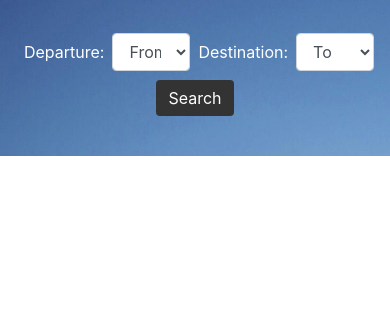
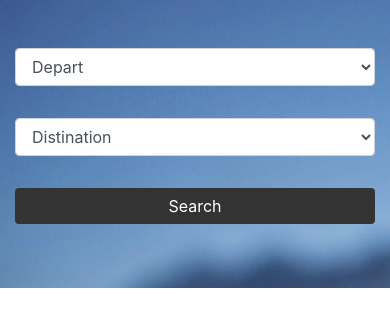
Before and after one commit to abadayoussef/FlightsReservation, a PHP site: page / in a window 390 px wide. Shown: the part 56-383 px from the top of the page. Run offline with PHP 8.4, Linux system fonts and the light colour scheme; data comes from the database, SQL or seed files in the repository; some libraries are stand-ins or nearby versions.

Commit message:
add more responsivity to the website

```diff
--- a/bill.php
+++ b/bill.php
@@ -2,9 +2,10 @@
 session_start();
 include("header.php");
 ?>
-    <div class="alert alert-success alert-dismissible">
+<div class="alert alert-success alert-dismissible">
   <button type="button" class="close" data-dismiss="alert">&times;</button>
   <strong>Success!</strong> Your reservation is done successfully! . back to <a href="index.php">home page</a>
 </div>
 </body>
+
 </html>
--- a/header.php
+++ b/header.php
@@ -32,10 +32,10 @@ if(isset($_SESSION['log']) && isset($_GET['log']) && $_GET['log'] == "out"){
     <nav class="navbar bg-dark navbar-dark">
         <a class="navbar-brand mr-auto" href="index.php">Flight Star</a>
         <?php if(isset($_SESSION['log'])) { ?>
-            <a class="nav-link text-white" href="?log=out">Logout <?php echo $_SESSION['firstname'];?></a>
+        <a class="nav-link text-white" href="?log=out">Logout <?php echo $_SESSION['firstname'];?></a>
 
         <?php }else{ ?>
-            <a class="nav-link text-white" href="regester.php">Sing In / Login</a>
+        <a class="nav-link text-white" href="regester.php">Sing In / Login</a>
 
         <?php } ?>
     </nav>
--- a/index.php
+++ b/index.php
@@ -9,10 +9,13 @@ session_start();
 ?>
 
 <div class="jumbotron jumbotron-fluid">
-        <form class="form-inline" action="index.php" style="display: flex; justify-content: center;" method="POST">
-            <label for="sel1" class="m-2">Departure:</label>
-            <select name="from" class="form-control" id="sel1" style="width: 20%;" required>
-                <option value="" disabled selected>From</option>
+    <div class="container">
+        <form class="form" action="index.php" method="POST">
+            <div class="form-group">
+                <div class="row">
+                    <div class="col-xs-12 col-sm-4">
+                        <select name="from" class="form-control my-3 " required>
+                            <option value="" disabled selected>Depart</option>
                             <?php
                     $query = "SELECT DISTINCT depart FROM Flight";
                     $result = mysqli_query($connection, $query);
@@ -27,9 +30,10 @@ session_start();
                     ?>
                             ?>
                         </select>
-            <label for="sel2" class="m-2">Destination:</label>
-            <select name="to" class="form-control" id="sel2" style="width: 20%;" required>
-            <option value="" disabled selected>To</option>
+                    </div>
+                    <div class="col-xs-12 col-sm-4 ">
+                        <select name="to" class="form-control my-3" required>
+                            <option value="" disabled selected>Distination</option>
                             <?php
                     $query = "SELECT DISTINCT distination FROM Flight";
                     $result = mysqli_query($connection, $query);
@@ -44,10 +48,18 @@ session_start();
                     ?>
                             ?>
                         </select>
-            <button type="submit" class="btn btn-primary m-2">Search</button>
+                    </div>
+                    <div class="col-xs-12 col-sm-4">
+                        <button type="submit" class="btn btn-primary btn-block my-3">Search</button>
+                    </div>
+                </div>
+            </div>
         </form>
     </div>
+
+</div>
 <div class="container">
+    <div class="table-responsive">
         <table class="table">
             <?php
                 if(isset($_POST["from"]) && isset($_POST["to"])){
@@ -96,6 +108,7 @@ session_start();
         </table>
     </div>
 </div>
+</div>
 <?php
     mysqli_free_result($result);
     mysqli_close($connection);
```
Also changed, not shown: regester.php (+31 -23 lines), reserve.php (+6 -5 lines). Lines whose indentation alone changed are shown as unchanged.
